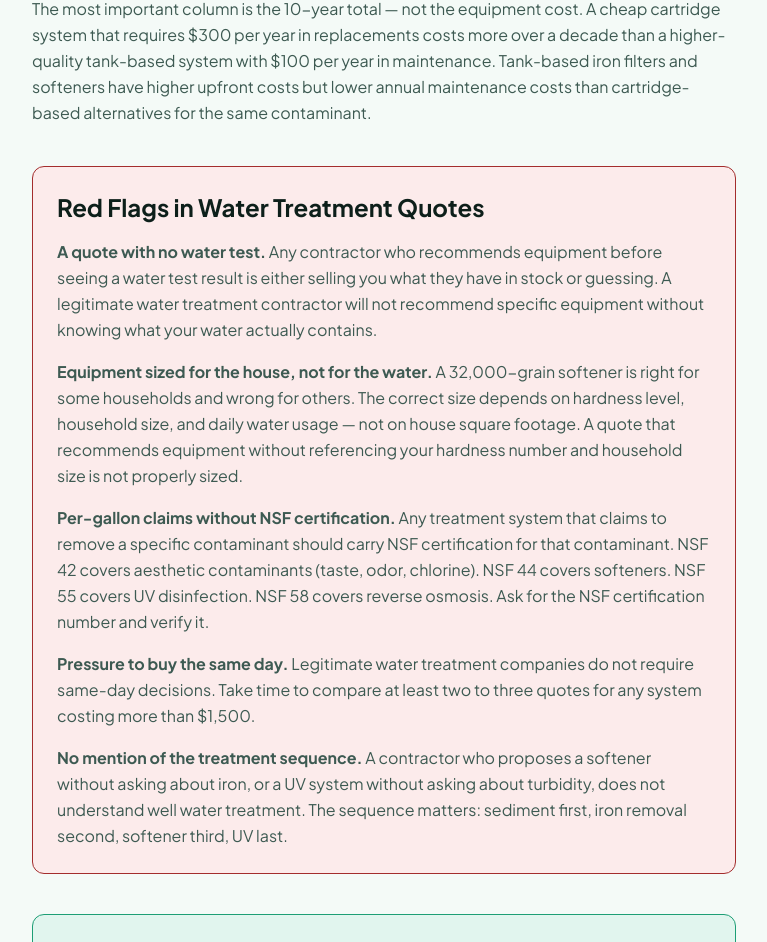
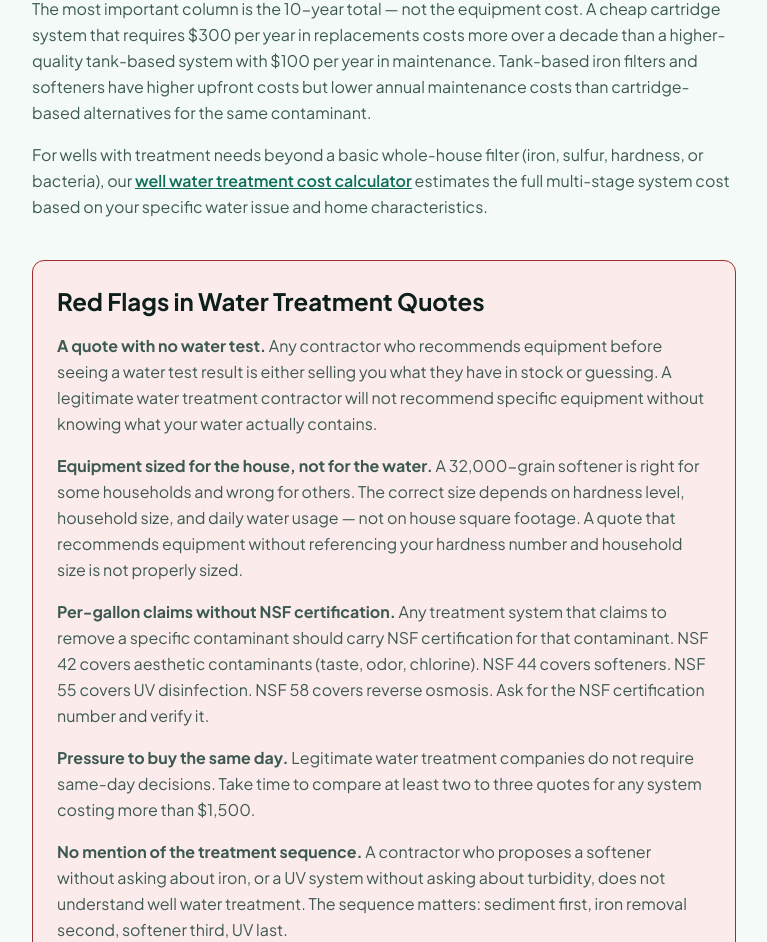
Before and after one commit to thebasementguide2026/thewell.guide-, a Next.js app: page /cost-guides/whole-house-water-filter-cost in a window 1280 px wide. Shown: the part 9653-10595 px from the top of the page, without its empty margins (256-1023 px from the left). Built offline with nearby package versions, Linux system fonts and the light colour scheme.

Commit message:
feat: add internal link to well water treatment cost calculator

```diff
--- a/app/cost-guides/whole-house-water-filter-cost/page.tsx
+++ b/app/cost-guides/whole-house-water-filter-cost/page.tsx
@@ -468,6 +468,7 @@ export default function WholeHouseWaterFilterCostPage() {
             </table>
           </div>
           <p className="text-[#3D5A52] leading-relaxed mb-4">The most important column is the 10-year total — not the equipment cost. A cheap cartridge system that requires $300 per year in replacements costs more over a decade than a higher-quality tank-based system with $100 per year in maintenance. Tank-based iron filters and softeners have higher upfront costs but lower annual maintenance costs than cartridge-based alternatives for the same contaminant.</p>
+          <p className="text-[#3D5A52] leading-relaxed mb-4">For wells with treatment needs beyond a basic whole-house filter (iron, sulfur, hardness, or bacteria), our <Link href='/cost-guides/well-water-treatment-cost-calculator' className='text-[#0F6E56] underline font-semibold'>well water treatment cost calculator</Link> estimates the full multi-stage system cost based on your specific water issue and home characteristics.</p>
 
           {/* Red Flags — Red Callout */}
           <div className="rounded-lg p-6 my-10" style={{ backgroundColor: '#FCEBEB', border: '1px solid #A32D2D' }}>
```
